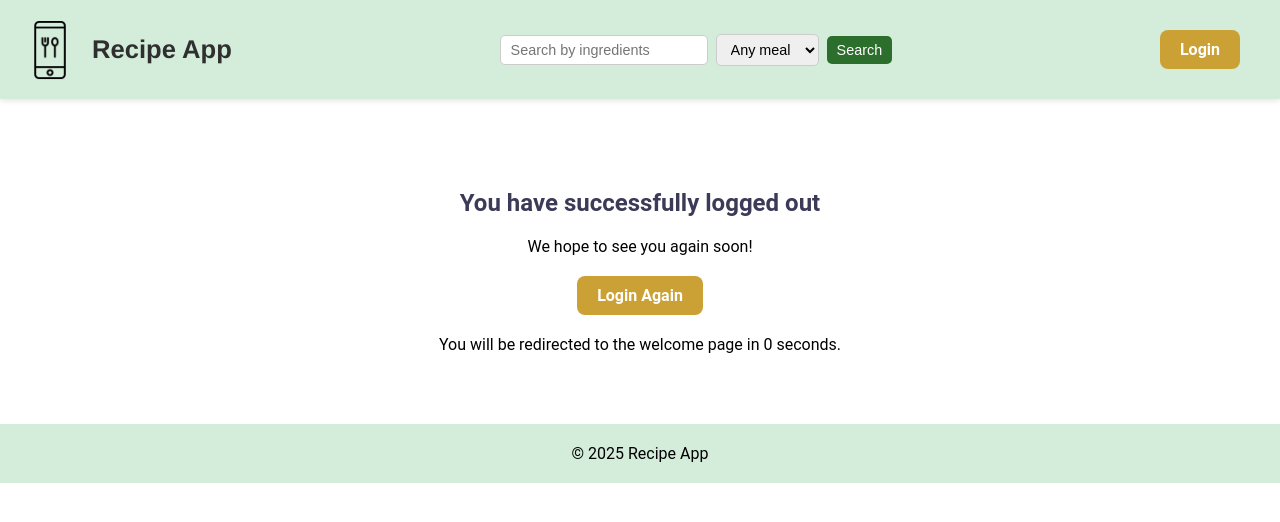
After one commit to LindsellR/recipe-app, a Django app: template templates/auth/success.html in a window 1280 px wide. The commit adds this page. Shown: the top 522 px of the page. Run offline with Django 3.2, Linux system fonts and the light colour scheme; the template is opened without the code that fills it, so the values that code supplies are empty.

Commit message:
Added login authentication to app

```diff
--- a/recipes/static/recipes/css/styles.css
+++ b/recipes/static/recipes/css/styles.css
@@ -13,7 +13,7 @@ body, h1, h2, h3, p, a {
     margin-bottom: 40px;
     display: flex;
     align-items: center;
-    justify-content: space-between; /* left + center */
+    justify-content: space-between; /* keep left + right aligned */
     box-shadow: 0 2px 5px rgba(0, 0, 0, 0.1);
 }
 
@@ -28,6 +28,8 @@ body, h1, h2, h3, p, a {
     display: flex;
     align-items: center;
     gap: 8px;
+    flex: 1;                 /* take up remaining space */
+    justify-content: center;  /* center the search bar in that space */
 }
 
 .header-search input,
@@ -64,7 +66,35 @@ body, h1, h2, h3, p, a {
     color: #2f2f2f;
     font-family: 'Helvetica Neue', Arial, sans-serif; /* modern sans-serif */
 }
+/* Right side*/
+.header-right {
+    padding-right: 20px;
+}
 
+.btn-login, .btn-logout {
+    padding: 8px 15px;
+    border-radius: 8px;
+    font-weight: bold;
+    color: #fff;
+    text-decoration: none;
+    cursor: pointer;
+}
+
+.btn-login {
+    background-color: #2c6f2c;
+}
+
+.btn-login:hover {
+    background-color: #145214;
+}
+
+.btn-logout {
+    background-color: #CBA135;
+}
+
+.btn-logout:hover {
+    background-color: #a67c28;
+}
 
 /* Main Banner */
 .main-banner {
@@ -350,3 +440,30 @@ main > h1 {
         width: 100%;
     }
 }
+
+/*Styling for success.html*/
+.logout-success {
+    text-align: center;
+    padding: 50px;
+}
+
+.logout-success h1 {
+    color: #3B3B58;
+    margin-bottom: 20px;
+}
+
+.btn-login {
+    display: inline-block;
+    margin-top: 20px;
+    margin-bottom: 20px;
+    padding: 10px 20px;
+    background-color: #CBA135;
+    color: #fff;
+    text-decoration: none;
+    border-radius: 8px;
+    font-weight: bold;
+}
+
+.btn-login:hover {
+    background-color: #a67c28;
+}
--- a/recipes/views.py
+++ b/recipes/views.py
@@ -1,18 +1,19 @@
 from django.shortcuts import render
 from .models import Recipe
 from django.views.generic import ListView, DetailView
+from django.contrib.auth.mixins import LoginRequiredMixin
 
 #Create your views here.
 
 def welcome(request):
     return render(request, "recipes/welcome.html")
 
-class RecipeListView(ListView):           #class-based view
+class RecipeListView(LoginRequiredMixin, ListView):           #class-based view
    model = Recipe                         #specify model
    template_name = 'recipes/main.html'    #specify template
    context_object_name = 'recipes'
 
-class RecipeDetailView(DetailView):
+class RecipeDetailView(LoginRequiredMixin, DetailView):
     model = Recipe
     template_name = 'recipes/details.html'
     context_object_name = 'recipe'         # accessible in template as 'recipe'
--- /dev/null
+++ b/templates/auth/success.html
@@ -0,0 +1,29 @@
+{% extends "base.html" %}
+
+{% block title %}Logout Successful{% endblock %}
+
+{% block content %}
+<section class="logout-success">
+    <h1>You have successfully logged out</h1>
+    <p>We hope to see you again soon!</p>
+
+    <a href="{% url 'login' %}" class="btn-login">Login Again</a>
+
+    <p>You will be redirected to the welcome page in <span id="countdown">5</span> seconds.</p>
+</section>
+
+<script>
+    let seconds = 5;
+    const countdownEl = document.getElementById("countdown");
+
+    const interval = setInterval(() => {
+        seconds--;
+        countdownEl.textContent = seconds;
+
+        if (seconds <= 0) {
+            clearInterval(interval);
+            window.location.href = "{% url 'recipes:welcome' %}";
+        }
+    }, 1000);
+</script>
+{% endblock %}
--- a/templates/base.html
+++ b/templates/base.html
@@ -11,6 +11,7 @@
 
 <body>
     <!-- Header -->
+    {% if request.resolver_match.url_name != "welcome" %}
     <header class="header-banner">
         <div class="header-left">
             <img src="/media/recipe_app_icon.jpg" alt="Recipe App Icon" class="app-icon">
@@ -30,8 +31,22 @@
             </select>
             <button type="submit">Search</button>
         </form>
+
+        <!-- Logout button (only if user is authenticated) -->
+        <!-- Right side -->
+        <div class="header-right">
+            {% if user.is_authenticated %}
+            <form action="{% url 'logout' %}" method="post" style="display:inline;">
+                {% csrf_token %}
+                <button type="submit" class="btn-logout">Logout</button>
+            </form>
+            {% else %}
+            <a href="{% url 'login' %}" class="btn-login">Login</a>
+            {% endif %}
+        </div>
+
     </header>
-
+    {% endif %}
 
     <!-- Main content -->
     <main>
```
Also changed, not shown: other parts of recipes/static/recipes/css/styles.css (+60 -0 lines), recipe_app/urls.py (+8 -3 lines), recipe_app/views.py (added, +28 -0 lines), recipes/templates/recipes/welcome.html (+9 -1 lines), templates/auth/login.html (added, +21 -0 lines), db.sqlite3.
